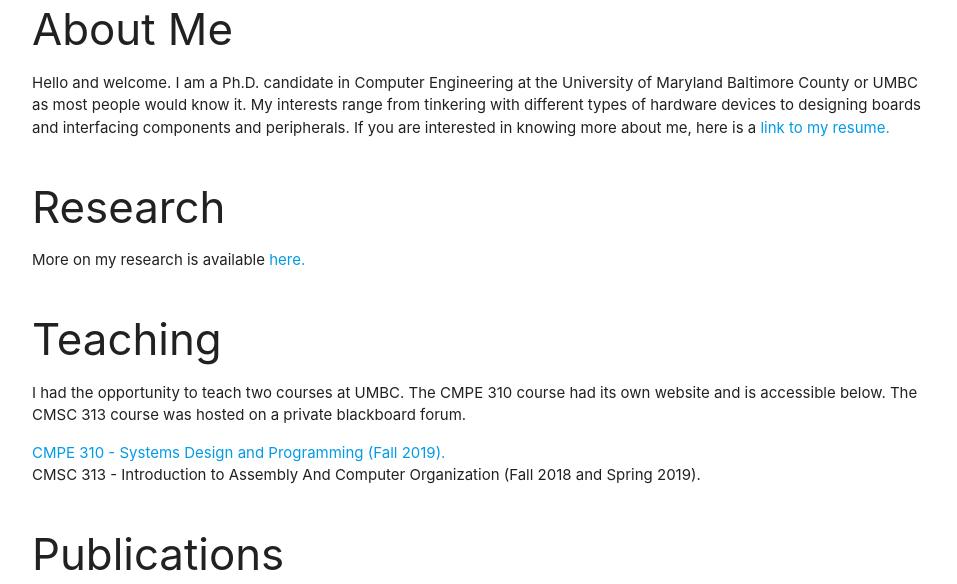
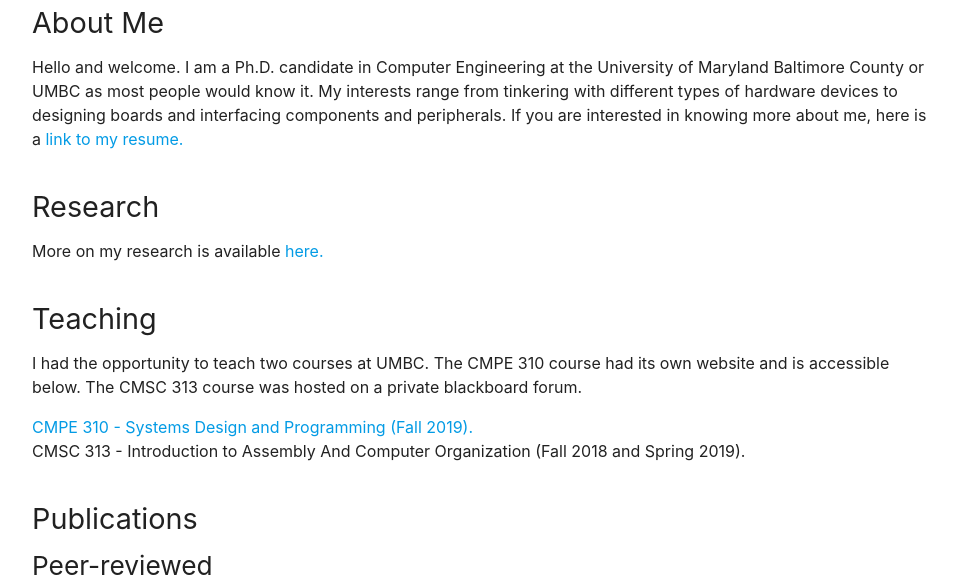
Before and after one commit to deepakk0/deepakk0.github.io, a plain HTML site: page index.html in a window 1280 px wide. Shown: the part 277-861 px from the top of the page, without its empty margins (160-1117 px from the left). Drawn offline with nearby package versions, Linux system fonts and the light colour scheme.

Commit message:
update font size

```diff
--- a/css/mystyles.css
+++ b/css/mystyles.css
@@ -42,7 +42,7 @@
 
 @media only screen and (min-width: 768px) {
   html {
-    font-size: 15px;
+    font-size: 16px;
   }
 }
 
--- a/index.html
+++ b/index.html
@@ -58,7 +58,7 @@
     <div class="container">
       <div class="row">
         <div class="col-lg-8 mx-auto">
-          <h3>About Me</h3>
+          <h4>About Me</h4>
           <p class="lead">Hello and welcome. I am a Ph.D. candidate in Computer Engineering at the University of Maryland Baltimore County or UMBC as most people would know it. My interests range from tinkering with different types of hardware devices to designing boards and interfacing components and peripherals. If you are interested in knowing more about me, here is a <a href="./resume.pdf">link to my resume.</a></p>
         </div>
       </div>
@@ -69,7 +69,7 @@
     <div class="container">
       <div class="row">
         <div class="col-lg-8 mx-auto">
-          <h3>Research</h3>
+          <h4>Research</h4>
           <p class="lead">More on my research is available <a href="https://eclipse.umbc.edu/work/hwsec.html">here.</a></p>
         </div>
       </div>
@@ -80,7 +80,7 @@
     <div class="container">
       <div class="row">
         <div class="col-lg-8 mx-auto">
-          <h3>Teaching</h3>
+          <h4>Teaching</h4>
           <p class="lead">I had the opportunity to teach two courses at UMBC. The CMPE 310 course had its own website and is accessible below. The CMSC 313 course was hosted on a private blackboard forum.</p>
           <ul>
             <li><a href="https://swe.umbc.edu/~deepakk1/cmpe310">CMPE 310 - Systems Design and Programming (Fall 2019).</a></li>
@@ -95,7 +95,7 @@
     <div class="container">
       <div class="row">
         <div class="col-lg-8 mx-auto">
-          <h3>Publications</h3>
+          <h4>Publications</h4>
           <h5>Peer-reviewed</h5>
           <ol>
             <li><a href="https://ieeexplore.ieee.org/abstract/document/9171473">Deepak Krishnankutty, Zheng Li, Ryan Robucci, Nilanjan Banerjee, Chintan Patel,``Instruction Sequence Identification and Disassembly Using Power Supply Side-Channel Analysis'' in IEEE Transactions on Computers, Nov. 2020</a></li>
```
